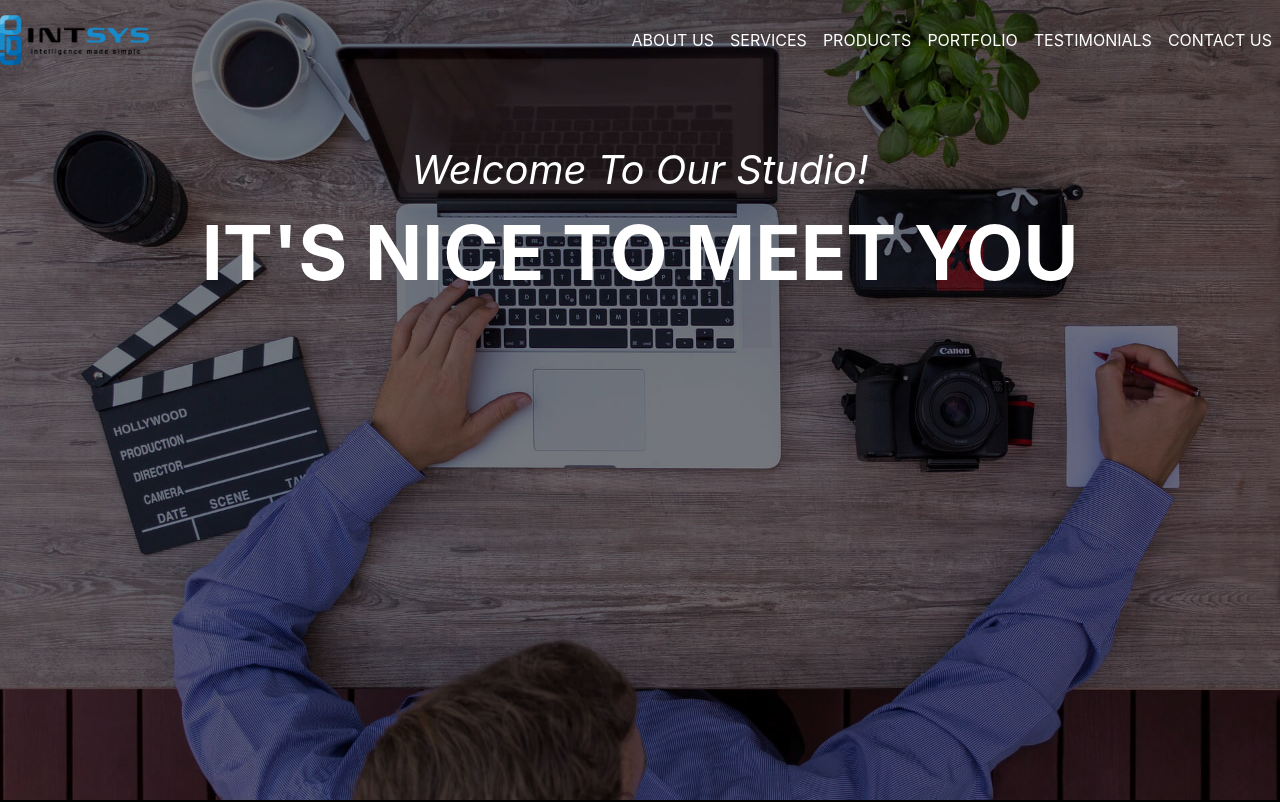
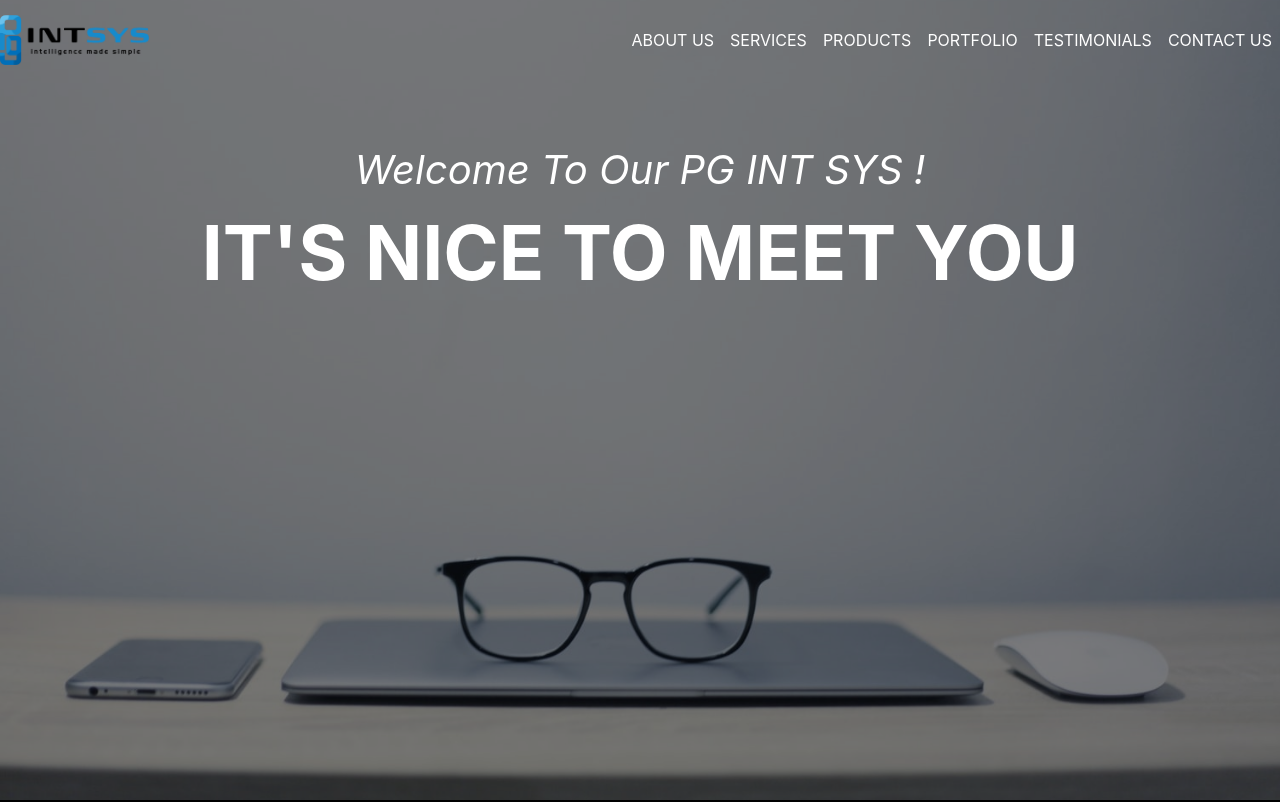
Before and after one commit to eMTeTeam/pgintsyswebsite, an Angular app: page / in a window 1280 px wide. Shown: the top 802 px of the page. Built offline with nearby package versions, Linux system fonts and the light colour scheme.

Commit message:
content updated1

```diff
--- a/src/app/app.component.html
+++ b/src/app/app.component.html
@@ -41,7 +41,7 @@
 
   <div class="header-image">
     <div class="intro-text">
-      <div class="intro-lead-in">Welcome To Our Studio! </div>
+      <div class="intro-lead-in">Welcome To Our PG INT SYS ! </div>
       <div class="intro-heading text-uppercase">It's Nice To Meet You</div>
     </div>
   </div>
--- a/src/app/app.component.scss
+++ b/src/app/app.component.scss
@@ -77,7 +77,7 @@
   position: relative;
   text-align: center;
   color: white;
-  background-image: url("../assets/img/4.jpg");
+  background-image: url("../assets/img/1.jpg");
   background-repeat: no-repeat;
   background-attachment: scroll;
   background-position: center center;
```
Also changed, not shown: src/assets/img/1.jpg (added), 6 other files (tests, documents, lock files or other folders).
